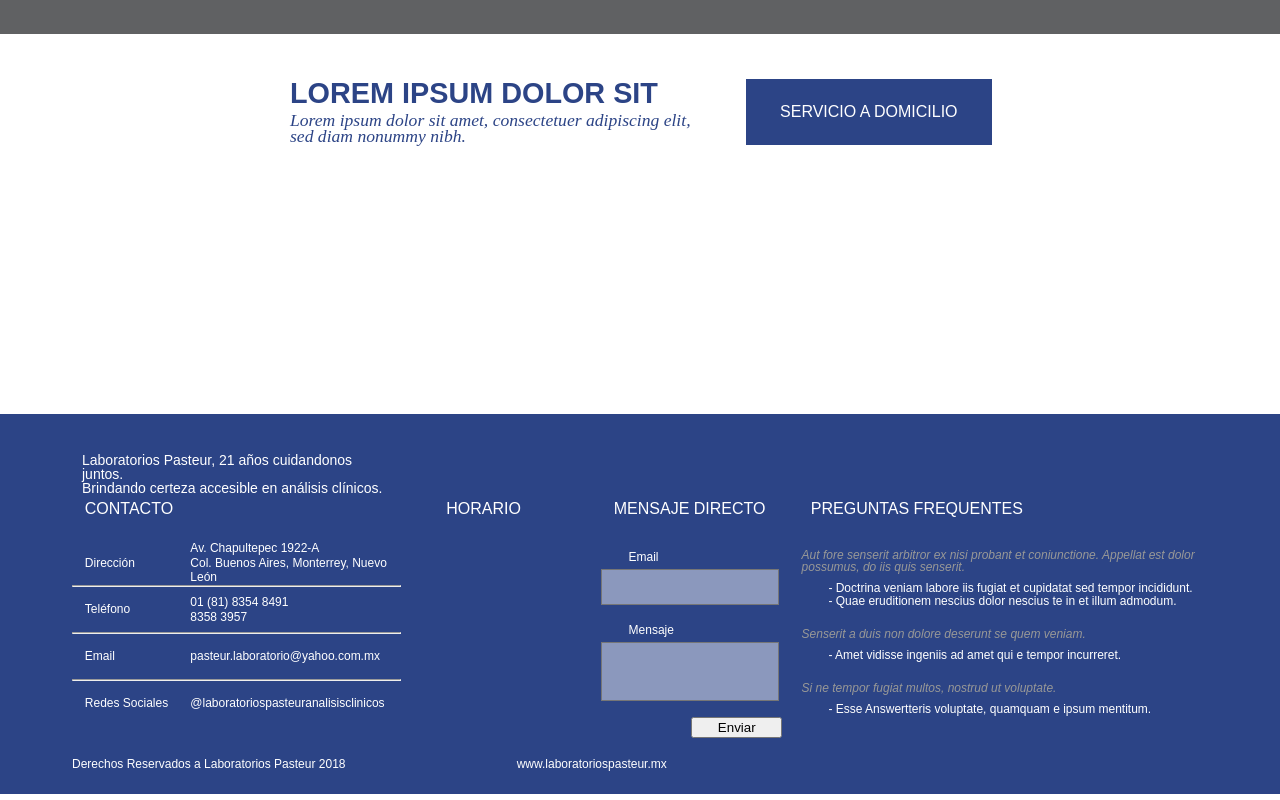
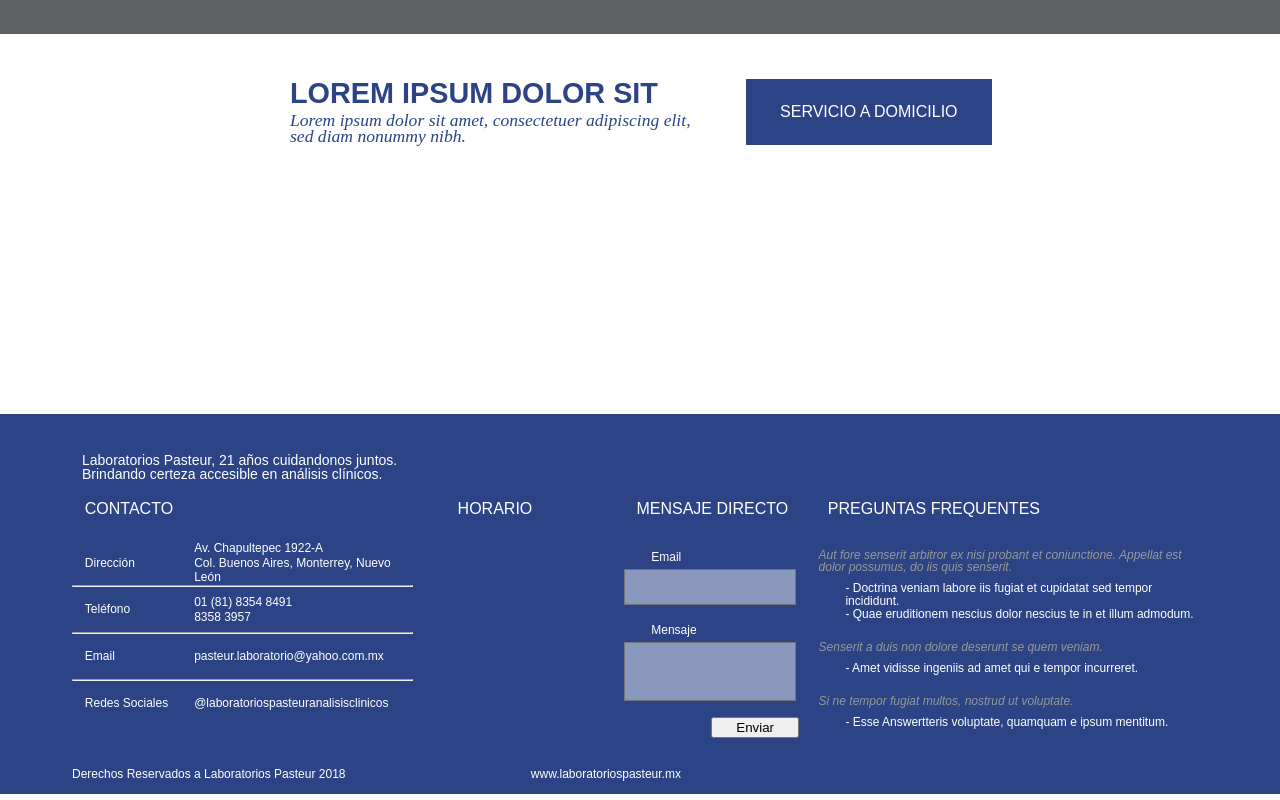
Before and after one commit to Axolodev/LaboratoriosPasteur, a React (Create React App) app: page / in a window 1280 px wide. Shown: the part 2366-3166 px from the top of the page. Built offline with nearby package versions, Linux system fonts and the light colour scheme; no server answers; some icons are missing.

Commit message:
rafactored grid syntax

```diff
--- a/src/components/Footer/ContactInfo.jsx
+++ b/src/components/Footer/ContactInfo.jsx
@@ -7,8 +7,12 @@ import Questions from './Questions';
 
 const Layout = styled.div`
   display: grid;
-  grid-template-columns: 29% 17% 16.5% auto;
+  grid-template-columns: 30% 18% 16% auto;
   grid-template-rows: 18% auto 15%;
+  grid-template-areas:
+    "Motto Motto Motto Motto"
+    "Contact Schedule DM FAQ"
+    "Rights Website Website .";
   box-sizing: border-box;
   height: 380px;
   padding: 1.6em 4.5em 1em;
@@ -27,8 +31,7 @@ const Layout = styled.div`
 `
 
 const Motto = styled.div`
-  grid-column: 1 / 2;
-  grid-row: 1 / 2;
+  grid-area: Motto;
   padding: 13px 10px;
 
   p {
@@ -38,41 +41,35 @@ const Motto = styled.div`
 `
 
 const Contacts = styled.div`
-  grid-column: 1 / 2;
-  grid-row: 2 / 3;
+  grid-area: Contact;
 `
 
 const Schedule = styled.div`
-  grid-column: 2 / 3;
-  grid-row: 2 / 3;
+  grid-area: Schedule;
   box-sizing: border-box;
   padding: 0 0 0 2em;
 `
 
 const DirectMessage = styled.div`
-  grid-column: 3 / 4;
-  grid-row: 2 / 3;
+  grid-area: DM;
   box-sizing: border-box;
   padding: 0 0 0 0.4em;
 
 `
 
 const FAQ = styled.div`
-  grid-column: 4 / 5;
-  grid-row: 2 / 3;
+  grid-area: FAQ;
   padding: 0 0 0 1em;
 `
 
 const Rights = styled.div`
-  grid-column: 1 / 2;
-  grid-row: 3 / 4;
+  grid-area: Rights;
   display: flex;
   align-items: center;
 `
 
 const Website = styled.div`
-  grid-column: 2 / 4;
-  grid-row: 3 / 4;
+  grid-area: Website;
   display: flex;
   align-items: center;
   justify-content: center;
```
